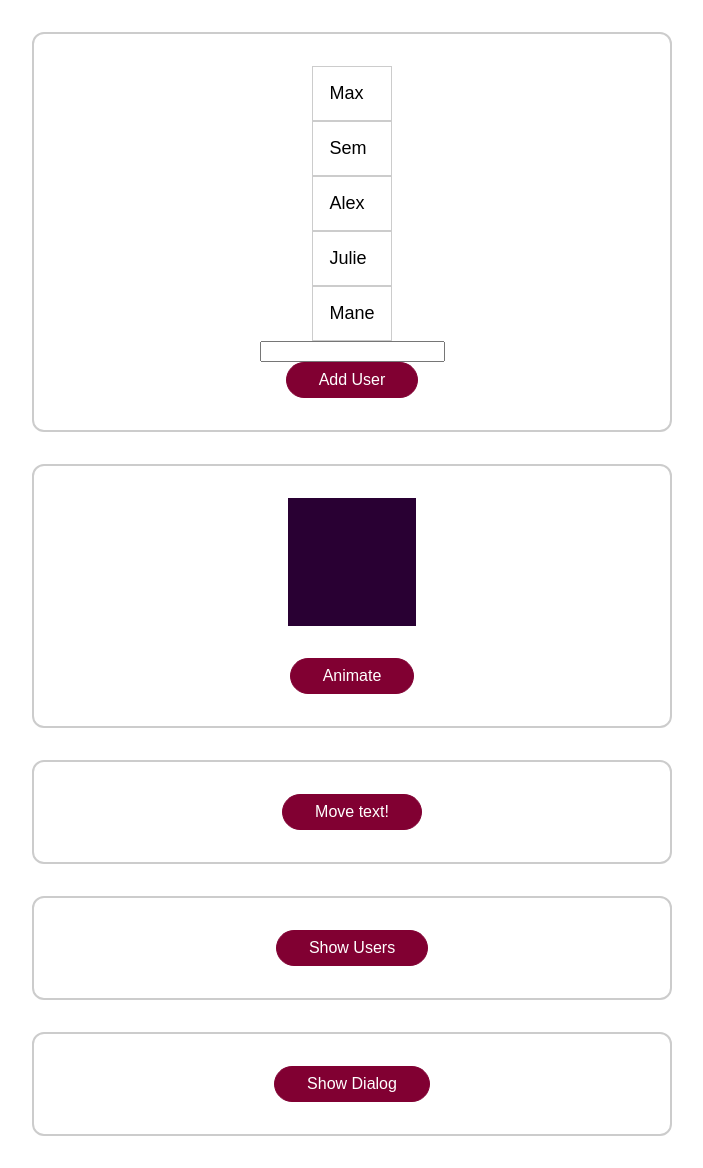
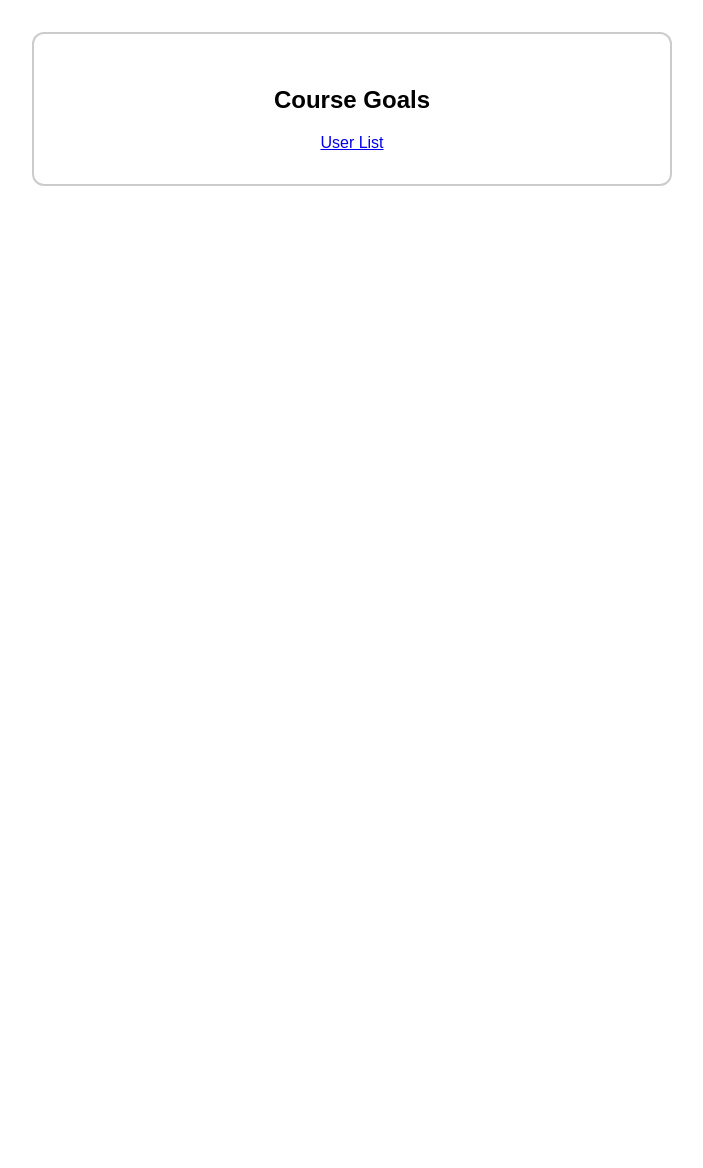
Before and after one commit to cigna2020/animation_with_vue, a Vue app: page /goals in a window 1280 px wide. Shown: the whole page, without its empty margins (288-991 px from the left). After the commit the page ends 800 px from the top, so only its background shows below. Built offline with nearby package versions, Linux system fonts and the light colour scheme.

Commit message:
Use <transition> with vue-router to animate changing pages

```diff
--- a/package.json
+++ b/package.json
@@ -9,7 +9,8 @@
   },
   "dependencies": {
     "core-js": "^3.6.5",
-    "vue": "^3.0.0"
+    "vue": "^3.0.0",
+    "vue-router": "^4.0.2"
   },
   "devDependencies": {
     "@vue/cli-plugin-babel": "~4.5.0",
--- a/src/App.vue
+++ b/src/App.vue
@@ -1,54 +1,13 @@
 <template>
-  <div class="container">
-    <UsersList></UsersList>
-  </div>
-  <div class="container">
-    <div class="block" :class="{ active: animatedBlock }"></div>
-    <button @click="animateBlock">
-      Animate
-    </button>
-  </div>
-  <div class="container">
-    <!-- :css="false" doesn't require but it says Vue even doesn't try to find css -->
-    <transition
-      :css="false"
-      @before-enter="beforeEnter"
-      @enter="enter"
-      @after-enter="afterEnter"
-      @before-leave="beforeLeave"
-      @leave="leave"
-      @after-leave="afterLeave"
-      @enter-cancelled="enterCancelled"
-      @leave-cancelled="leaveCancelled"
-    >
-      <p v-if="visibleText">
-        This text shoud move, more text, more...
-      </p>
+  <router-view v-slot="slotProps">
+    <transition name="route" mode="out-in">
+      <component :is="slotProps.Component"></component>
     </transition>
-    <button @click="toggleText">Move text!</button>
-  </div>
-  <div class="container">
-    <transition name="button" mode="out-in">
-      <button @click="showUsers" v-if="!usersAreVisible">Show Users</button>
-      <button @click="hideUsers" v-else>Hide Users</button>
-    </transition>
-  </div>
-  <!-- <base-modal @close="hideDialog" v-if="dialogIsVisible"> -->
-  <base-modal @close="hideDialog" :open="dialogIsVisible">
-    <p>This is a test dialog!</p>
-    <button @click="hideDialog">Close it!</button>
-  </base-modal>
-  <div class="container">
-    <button @click="showDialog">Show Dialog</button>
-  </div>
+  </router-view>
 </template>
 
 <script>
-import UsersList from './components/UsersList';
 export default {
-  components: {
-    UsersList
-  },
   data() {
     return {
       dialogIsVisible: false,
@@ -58,66 +17,6 @@
       enterInterval: null,
       leaveInterval: null
     };
-  },
-  methods: {
-    showDialog() {
-      this.dialogIsVisible = true;
-    },
-    hideDialog() {
-      this.dialogIsVisible = false;
-    },
-    animateBlock() {
-      this.animatedBlock = !this.animatedBlock;
-    },
-    toggleText() {
-      this.visibleText = !this.visibleText;
-    },
-    showUsers() {
-      this.usersAreVisible = true;
-    },
-    hideUsers() {
-      this.usersAreVisible = false;
-    },
-    beforeEnter(el) {
-      console.log('before enter');
-      //   console.log(el);
-      el.style.opacity = 0;
-    },
-    enter(el, done) {
-      let round = 1;
-      this.enterInterval = setInterval(() => {
-        el.style.opacity = round * 0.01;
-        round++;
-        if (round > 100) {
-          clearInterval(this.enterInterval);
-          done(); // to controle after-enter
-        }
-      }, 20);
-    },
-    beforeLeave(el) {
-      el.style.opacity = 1;
-    },
-    leave(el, done) {
-      let round = 1;
-      this.leaveInterval = setInterval(() => {
-        el.style.opacity = 1 - round * 0.01;
-        round++;
-        if (round > 100) {
-          clearInterval(this.leaveInterval);
-          done(); // without 'done' after-leave starts immediately
-        }
-      }, 20);
-    },
-    afterLeave(el) {
-      console.log('after Leave');
-      console.log(el);
-    },
-    enterCancelled() {
-      clearInterval(this.enterInterval);
-    },
-    leaveCancelled() {
-      clearInterval(this.leaveInterval);
-    }
   }
 };
 </script>
@@ -200,4 +99,11 @@
 .button-leave-from {
   opacity: 1;
 }
+
+.route-enter-active {
+  animation: slide-fade 0.4s ease-out;
+}
+.route-leave-active {
+  animation: slide-fade 0.4s ease-in;
+}
 </style>
--- a/src/main.js
+++ b/src/main.js
@@ -1,10 +1,26 @@
-import { createApp } from 'vue';
+import {createApp} from 'vue';
+import {createRouter, createWebHistory} from 'vue-router';
 
 import App from './App.vue';
 import BaseModal from './components/BaseModal.vue';
+import AllUsers from './pages/AllUsers';
+import CourseGoals from './pages/CourseGoals';
+
+const router = createRouter({
+    history: createWebHistory(),
+    routes: [
+        {path: '/', component: AllUsers},
+        {path: '/goals', component: CourseGoals}
+    ]
+});
 
 const app = createApp(App);
 
 app.component('base-modal', BaseModal);
 
-app.mount('#app');
+app.use(router);
+
+router.isReady().then(function () {     // in order not to start page with animation when router used
+    app.mount('#app');
+
+})
--- /dev/null
+++ b/src/pages/AllUsers.vue
@@ -0,0 +1,6 @@
+<template>
+  <div class="container">
+    <h2>Users list</h2>
+    <router-link to="/goals">Course Goals</router-link>
+  </div>
+</template>
--- /dev/null
+++ b/src/pages/CourseGoals.vue
@@ -0,0 +1,6 @@
+<template>
+  <div class="container">
+    <h2>Course Goals</h2>
+    <router-link to="/">User List</router-link>
+  </div>
+</template>
```
Also changed, not shown: 1 other file (tests, documents, lock files or other folders).
